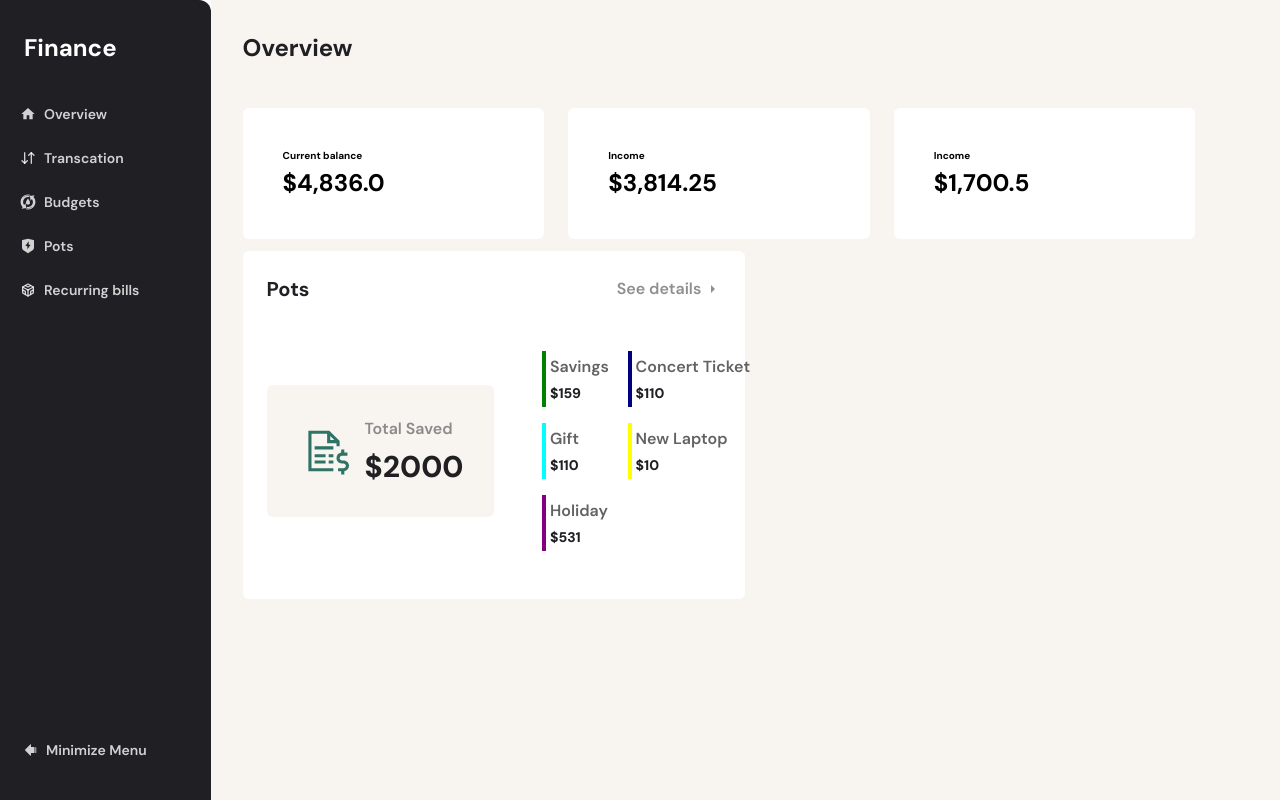
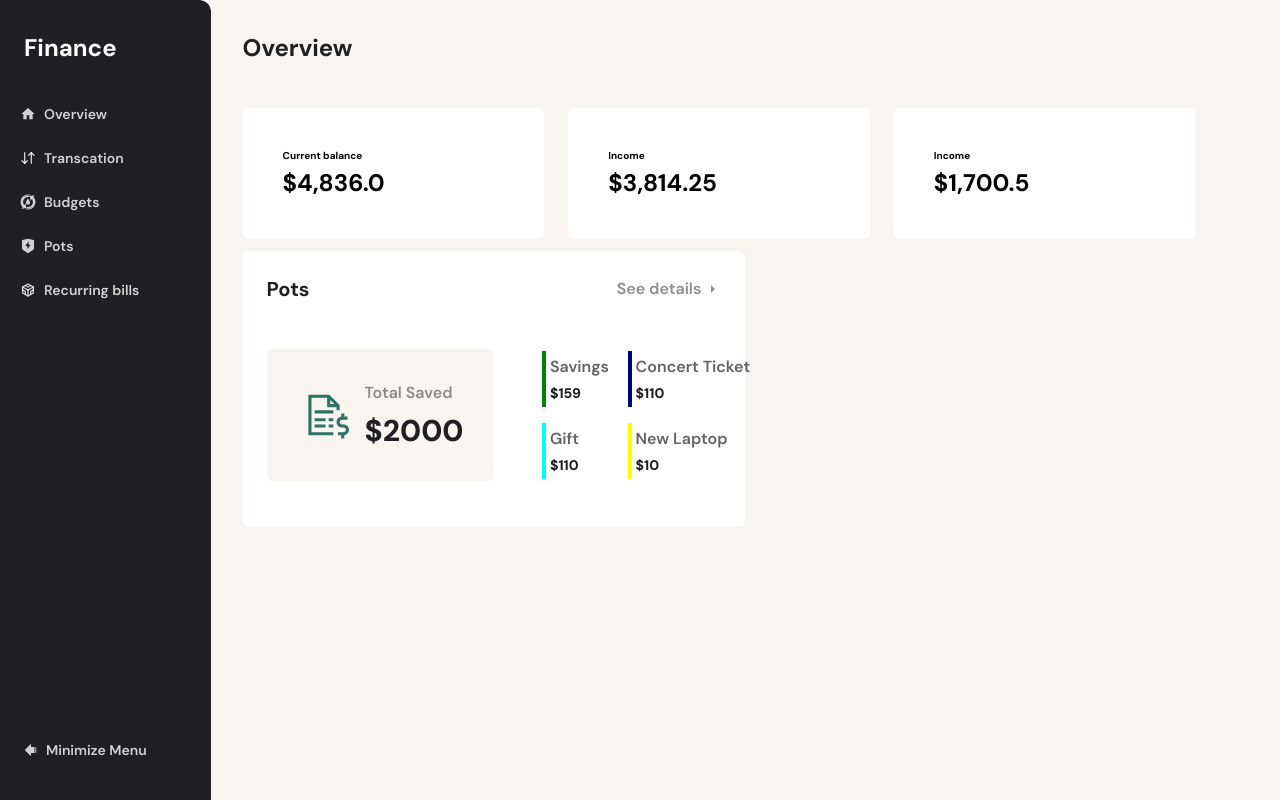
Before and after one commit to SandyAbasman/Personal-finance-app, a React (Vite) app: page / in a window 1280 px wide. Built offline with nearby package versions, Linux system fonts and the light colour scheme.

Commit message:
fixed array amount with .slice

```diff
--- a/src/component/Pot.jsx
+++ b/src/component/Pot.jsx
@@ -27,7 +27,7 @@ export default function Pot() {
         </div>
 
         <div className=" w-1/2 h-auto grid gap-4 p-6 grid-cols-2 ">
-          {data.pots.map((pot) => {
+          {data.pots.slice(0, 4).map((pot) => {
             return (
               <div
                 key={pot.name}
--- a/src/component/SmallPots.jsx
+++ /dev/null
@@ -1,14 +0,0 @@
-import React from 'react'
-
-function SmallPots({ name, total, theme }) {
-  return (
-    <div
-      className={`w-1/2 flex flex-col p-1 justify-between item-start gap-1   border-l-4 border-${theme} `}
-    >
-      <p className="text-blue/70 text-nowrap font-semibold  ">{name}</p>
-      <p className="font-extrabold text-sm  text-blue">${total}</p>
-    </div>
-  )
-}
-
-export default SmallPots
--- a/tailwind.config.js
+++ b/tailwind.config.js
@@ -8,7 +8,7 @@ module.exports = {
         'grey': '#AFAFB0',
         'text-blue': '#202022',
         "background": '#F8F5F0',
-        'green': '#2F7266',
+        "green": '#2F7266',
         "offWhite": "#f8f8f8",
         "navy": "#615F6D",
         "cyan":"#87C7D2" ,
```
